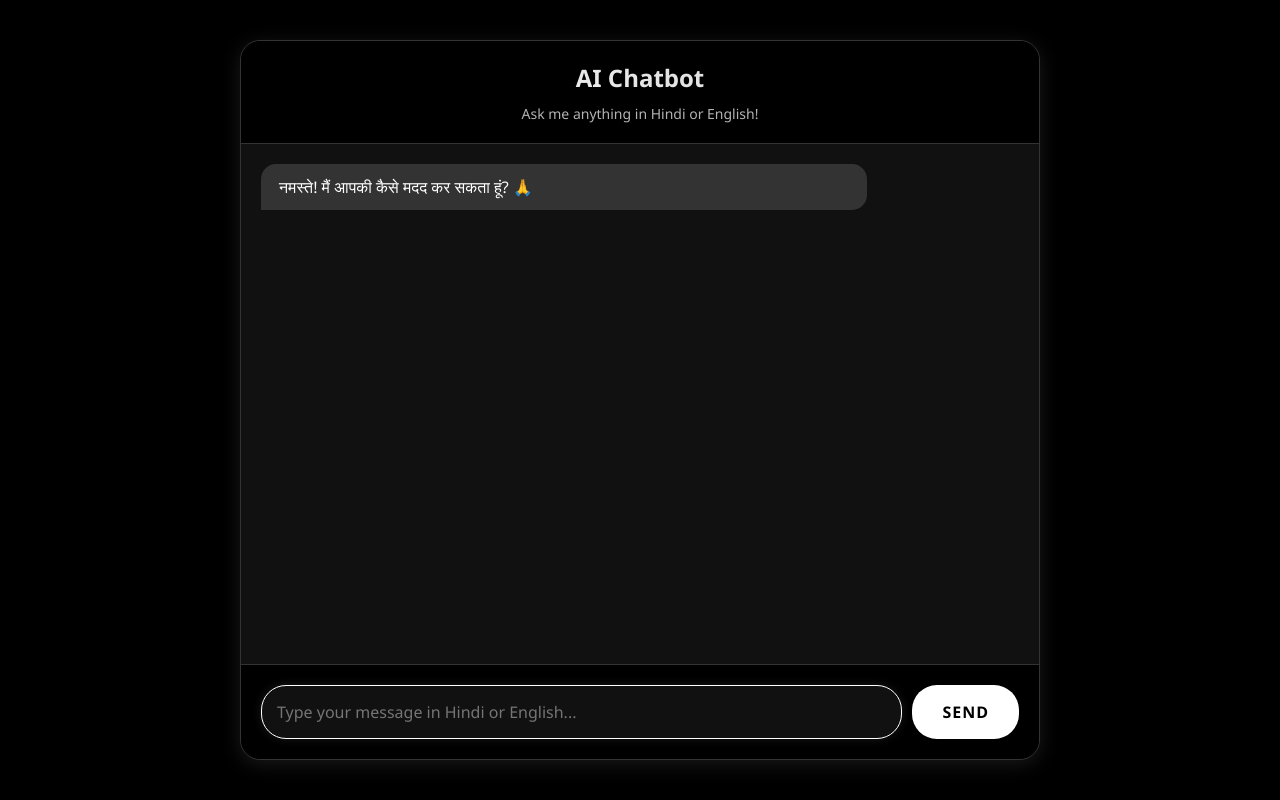
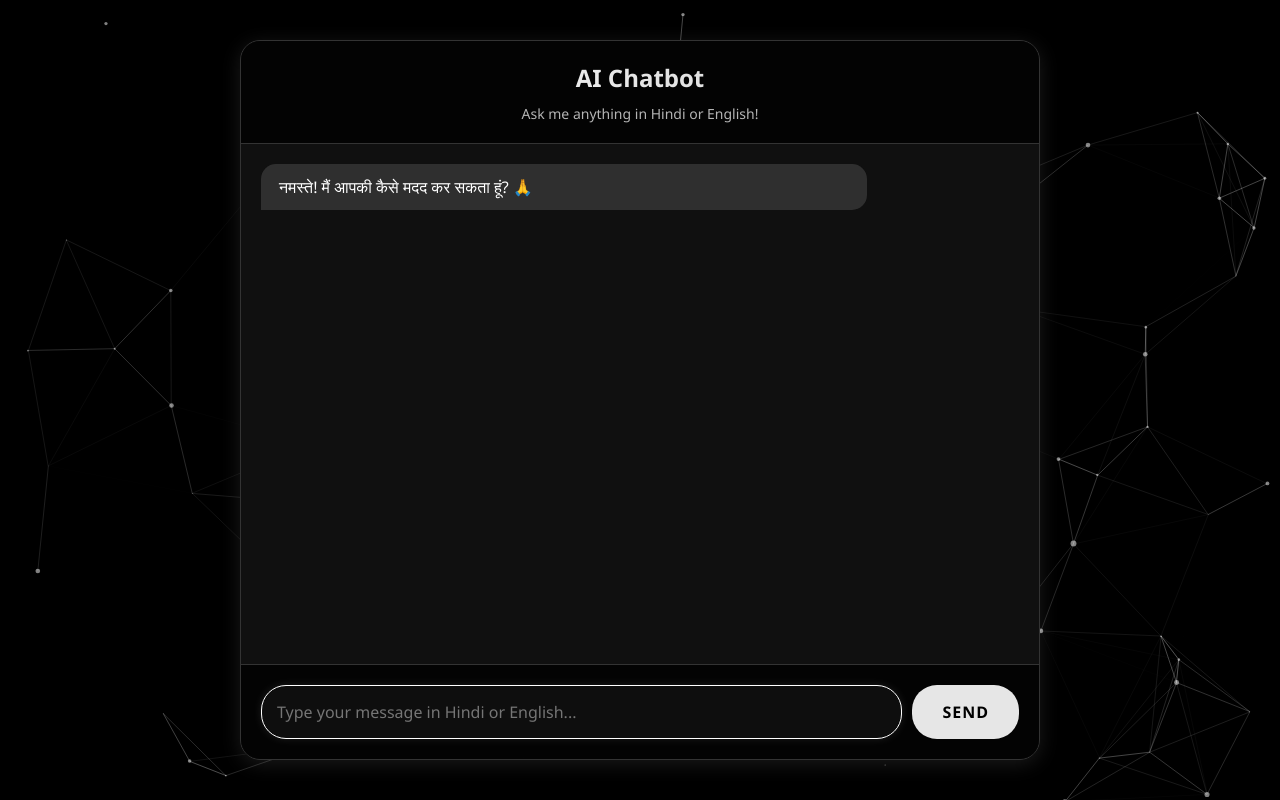
Before and after one commit to shahidreza5542/chat-bot, a Flask app: page / in a window 1280 px wide. Run offline with Flask 3, Linux system fonts and the light colour scheme.

Commit message:
shahid548

```diff
--- a/app.py
+++ b/app.py
@@ -3,40 +3,63 @@ import json
 import random
 from difflib import get_close_matches
 import os
+import logging
 
 app = Flask(__name__, static_url_path='/static')
 
+# Set up logging
+logging.basicConfig(level=logging.DEBUG)
+logger = logging.getLogger(__name__)
+
 # Load conversation data
+current_dir = os.path.dirname(os.path.abspath(__file__))
+data_file = os.path.join(current_dir, 'data.json')
+
 try:
-    with open(os.path.join(os.path.dirname(__file__), 'data.json'), 'r', encoding='utf-8') as file:
+    with open(data_file, 'r', encoding='utf-8') as file:
         conversation_data = json.load(file)
+    logger.info(f"Successfully loaded data from {data_file}")
+    logger.debug(f"Loaded conversations: {len(conversation_data.get('conversations', []))}")
 except Exception as e:
-    print(f"Error loading data.json: {e}")
+    logger.error(f"Error loading data.json: {e}")
+    logger.error(f"Attempted to load from: {data_file}")
     conversation_data = {"conversations": []}
 
 def find_best_match(user_message, patterns):
     try:
         user_message = user_message.lower()
+        logger.debug(f"Finding match for: {user_message}")
+        logger.debug(f"Patterns to match against: {patterns}")
         matches = get_close_matches(user_message, patterns, n=1, cutoff=0.6)
-        return matches[0] if matches else None
+        if matches:
+            logger.debug(f"Found match: {matches[0]}")
+            return matches[0]
+        logger.debug("No match found")
+        return None
     except Exception as e:
-        print(f"Error in find_best_match: {e}")
+        logger.error(f"Error in find_best_match: {e}")
         return None
 
 def get_response(user_message):
     try:
+        logger.debug(f"Getting response for: {user_message}")
         for conversation in conversation_data['conversations']:
             match = find_best_match(user_message, conversation['patterns'])
             if match:
-                return random.choice(conversation['responses'])
+                response = random.choice(conversation['responses'])
+                logger.debug(f"Found response: {response}")
+                return response
 
-        return random.choice([
+        default_responses = [
             "I'm not sure how to respond to that. Could you rephrase?",
             "मुझे समझ नहीं आया। क्या आप दोबारा बता सकते हैं?",
             "मैं आपकी बात समझ नहीं पाया। कृपया दूसरे तरीके से पूछें।"
-        ])
+        ]
+        response = random.choice(default_responses)
+        logger.debug(f"Using default response: {response}")
+        return response
     except Exception as e:
-        print(f"Error in get_response: {e}")
+        logger.error(f"Error in get_response: {e}")
         return "Sorry, I encountered an error. Please try again."
 
 @app.route('/')
@@ -47,18 +70,25 @@ def home():
 def chat():
     try:
         data = request.get_json()
+        logger.debug(f"Received data: {data}")
+
         if not data:
-            return jsonify({'error': 'No data received'}), 400
+            logger.error("No data received")
+            return jsonify({'response': 'Please send a message'}), 400
 
         user_message = data.get('message', '').strip()
+        logger.debug(f"Processing message: {user_message}")
+
         if not user_message:
-            return jsonify({'error': 'Empty message'}), 400
+            logger.error("Empty message received")
+            return jsonify({'response': 'Please type a message'}), 400
 
         response = get_response(user_message)
+        logger.debug(f"Sending response: {response}")
         return jsonify({'response': response})
     except Exception as e:
-        print(f"Error in chat endpoint: {e}")
-        return jsonify({'error': 'Internal server error'}), 500
+        logger.error(f"Error in chat endpoint: {e}")
+        return jsonify({'response': 'An error occurred. Please try again.'}), 500
 
 if __name__ == '__main__':
     app.run(debug=True)
--- a/templates/index.html
+++ b/templates/index.html
@@ -4,6 +4,7 @@
     <meta charset="UTF-8">
     <meta name="viewport" content="width=device-width, initial-scale=1.0">
     <title>AI Chatbot</title>
+    <script src="https://cdn.jsdelivr.net/particles.js/2.0.0/particles.min.js"></script>
     <style>
         * {
             margin: 0;
@@ -12,25 +13,36 @@
             font-family: 'Segoe UI', Tahoma, Geneva, Verdana, sans-serif;
         }
 
+        #particles-js {
+            position: fixed;
+            top: 0;
+            left: 0;
+            width: 100%;
+            height: 100%;
+            background: #000000;
+            z-index: 1;
+        }
+
         body {
-            background: #000000;
-            height: 100vh;
+            min-height: 100vh;
             display: flex;
             justify-content: center;
             align-items: center;
-            padding: 20px;
+            padding: 10px;
             color: #ffffff;
+            position: relative;
         }
 
         .container {
             width: 100%;
             max-width: 800px;
             height: 90vh;
-            animation: fadeIn 0.5s ease-out;
+            position: relative;
+            z-index: 2;
         }
 
         .chat-container {
-            background: #111111;
+            background: rgba(17, 17, 17, 0.95);
             height: 100%;
             border-radius: 20px;
             box-shadow: 0 4px 20px rgba(255, 255, 255, 0.1);
@@ -38,11 +50,12 @@
             flex-direction: column;
             overflow: hidden;
             border: 1px solid #333;
+            backdrop-filter: blur(10px);
         }
 
         .header {
             padding: 20px;
-            background: #000000;
+            background: rgba(0, 0, 0, 0.8);
             color: white;
             text-align: center;
             border-bottom: 1px solid #333;
@@ -53,8 +66,8 @@
             font-size: 24px;
             margin-bottom: 5px;
             background: linear-gradient(45deg, #fff, #ccc);
+            -webkit-background-clip: text;
             background-clip: text;
-            -webkit-background-clip: text;
             -webkit-text-fill-color: transparent;
         }
 
@@ -68,7 +81,7 @@
             flex: 1;
             padding: 20px;
             overflow-y: auto;
-            background: #111111;
+            background: rgba(17, 17, 17, 0.7);
         }
 
         .chat-messages::-webkit-scrollbar {
@@ -89,18 +102,19 @@
             animation: messageSlide 0.3s ease-out;
             opacity: 0;
             animation-fill-mode: forwards;
+            backdrop-filter: blur(5px);
         }
 
         .user-message {
             margin-left: auto;
-            background: #ffffff;
+            background: rgba(255, 255, 255, 0.9);
             color: #000000;
             border-radius: 15px 15px 0 15px;
             transform-origin: right;
         }
 
         .bot-message {
-            background: #333;
+            background: rgba(51, 51, 51, 0.9);
             color: #ffffff;
             border-radius: 15px 15px 15px 0;
             transform-origin: left;
@@ -108,7 +122,7 @@
 
         .input-container {
             padding: 20px;
-            background: #000000;
+            background: rgba(0, 0, 0, 0.8);
             border-top: 1px solid #333;
             display: flex;
             gap: 10px;
@@ -121,7 +135,7 @@
             border: 1px solid #333;
             border-radius: 25px;
             font-size: 16px;
-            background: #111111;
+            background: rgba(17, 17, 17, 0.8);
             color: #ffffff;
             outline: none;
             transition: all 0.3s ease;
@@ -134,7 +148,7 @@
 
         .input-container button {
             padding: 15px 30px;
-            background: #ffffff;
+            background: rgba(255, 255, 255, 0.9);
             color: #000000;
             border: none;
             border-radius: 25px;
@@ -144,10 +158,11 @@
             transition: all 0.3s ease;
             text-transform: uppercase;
             letter-spacing: 1px;
+            white-space: nowrap;
         }
 
         .input-container button:hover {
-            background: #cccccc;
+            background: rgba(204, 204, 204, 0.9);
             transform: translateY(-2px);
         }
 
@@ -208,28 +223,45 @@
 
         @media (max-width: 480px) {
             body {
-                padding: 10px;
+                padding: 0;
             }
 
             .container {
-                height: 95vh;
+                height: 100vh;
+                max-width: 100%;
+            }
+
+            .chat-container {
+                border-radius: 0;
             }
 
             .message {
-                max-width: 90%;
+                max-width: 85%;
+                font-size: 15px;
             }
 
             .header h1 {
                 font-size: 20px;
             }
 
+            .input-container {
+                padding: 15px;
+            }
+
+            .input-container input {
+                padding: 12px;
+                font-size: 15px;
+            }
+
             .input-container button {
-                padding: 15px 20px;
+                padding: 12px 20px;
+                font-size: 14px;
             }
         }
     </style>
 </head>
 <body>
+    <div id="particles-js"></div>
     <div class="container">
         <div class="chat-container">
             <div class="header">
@@ -248,6 +280,63 @@
         </div>
     </div>
     <script>
+        particlesJS('particles-js', {
+            particles: {
+                number: {
+                    value: 80,
+                    density: {
+                        enable: true,
+                        value_area: 800
+                    }
+                },
+                color: {
+                    value: '#ffffff'
+                },
+                shape: {
+                    type: 'circle'
+                },
+                opacity: {
+                    value: 0.5,
+                    random: false
+                },
+                size: {
+                    value: 3,
+                    random: true
+                },
+                line_linked: {
+                    enable: true,
+                    distance: 150,
+                    color: '#ffffff',
+                    opacity: 0.4,
+                    width: 1
+                },
+                move: {
+                    enable: true,
+                    speed: 2,
+                    direction: 'none',
+                    random: false,
+                    straight: false,
+                    out_mode: 'out',
+                    bounce: false
+                }
+            },
+            interactivity: {
+                detect_on: 'canvas',
+                events: {
+                    onhover: {
+                        enable: true,
+                        mode: 'repulse'
+                    },
+                    onclick: {
+                        enable: true,
+                        mode: 'push'
+                    },
+                    resize: true
+                }
+            },
+            retina_detect: true
+        });
+
         let messageCount = 0;
 
         function addMessage(message, isUser = false) {
@@ -305,7 +394,7 @@
                 });
 
                 if (!response.ok) {
-                    throw new Error('Network response was not ok');
+                    throw new Error(`HTTP error! status: ${response.status}`);
                 }
 
                 const data = await response.json();
@@ -314,7 +403,11 @@
                 removeLoadingAnimation();
 
                 // Add bot response
-                addMessage(data.response, false);
+                if (data.response) {
+                    addMessage(data.response, false);
+                } else {
+                    throw new Error('No response from server');
+                }
             } catch (error) {
                 console.error('Error:', error);
                 removeLoadingAnimation();
```
